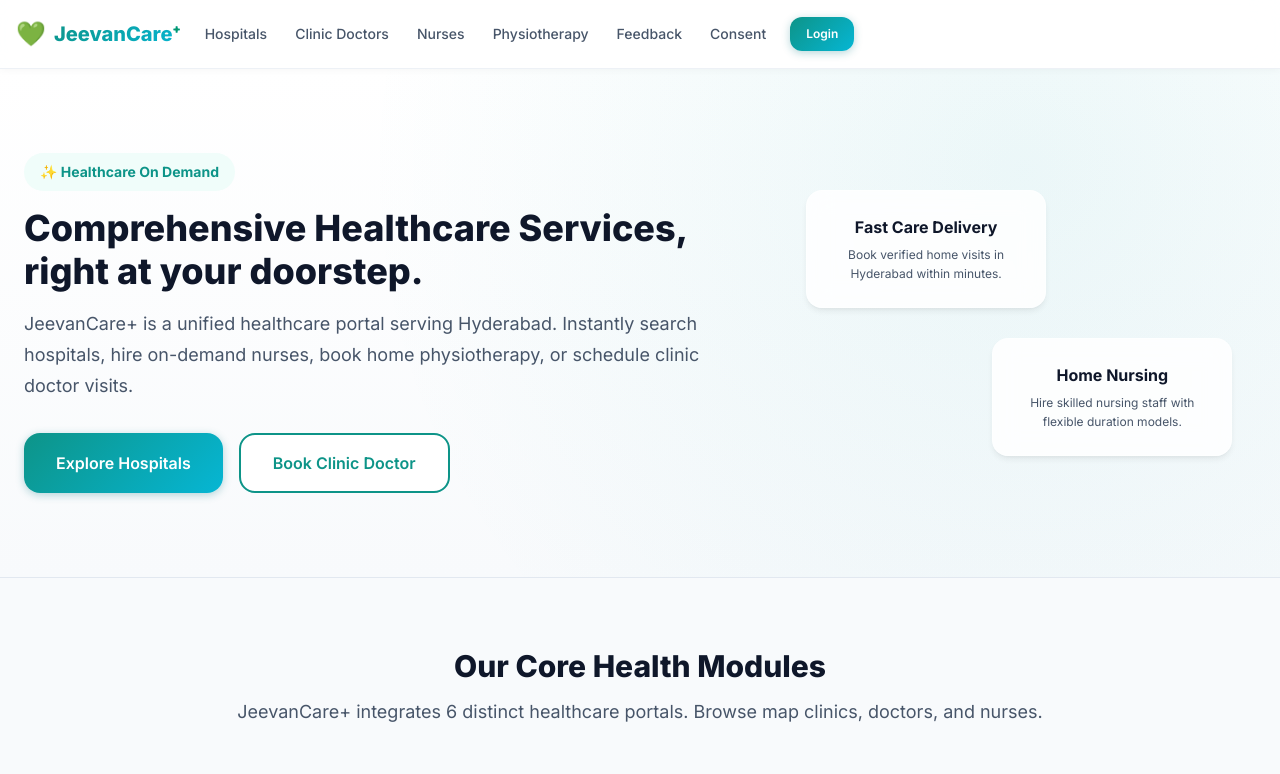
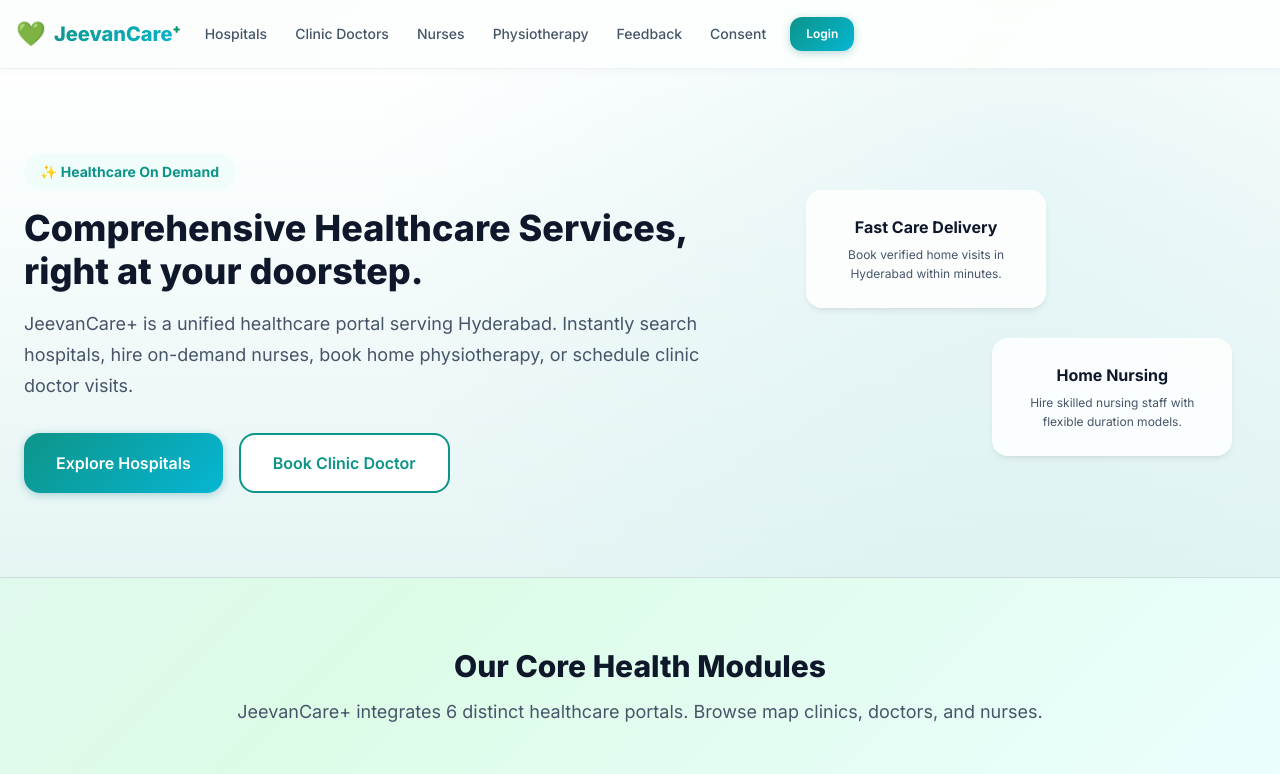
Before and after one commit to maskeraghav-blip/JeevanCare-, a React (Vite) app in the folder client/: page / in a window 1280 px wide. Shown: the top 774 px of the page. Built offline with nearby package versions, Linux system fonts and the light colour scheme.

Commit message:
Elevate background aesthetics by implementing a fixed 30% more colorful linear gradient matching the app's teal, cyan, and emerald theme

```diff
--- a/client/src/index.css
+++ b/client/src/index.css
@@ -27,11 +27,11 @@
   --color-accent-blue-light: #dbeafe;
 
   /* Neutrals */
-  --color-bg: #F8FAFC;
+  --color-bg: #e5f5f4; /* 30% more colorful, tinted background matching primary teal */
   --color-bg-white: #FFFFFF;
   --color-bg-card: #FFFFFF;
-  --color-border: #E2E8F0;
-  --color-border-light: #F1F5F9;
+  --color-border: #ccdcdb; /* Matched tinted border */
+  --color-border-light: #e5f5f4;
   --color-text-primary: #0F172A;
   --color-text-secondary: #475569;
   --color-text-muted: #94A3B8;
@@ -107,7 +107,8 @@ body {
   font-family: var(--font-family);
   font-size: var(--font-size-base);
   color: var(--color-text-primary);
-  background-color: var(--color-bg);
+  background: linear-gradient(135deg, #e5f5f4 0%, #dcfce7 50%, #ecfeff 100%);
+  background-attachment: fixed;
   line-height: 1.6;
   min-height: 100vh;
 }
```
